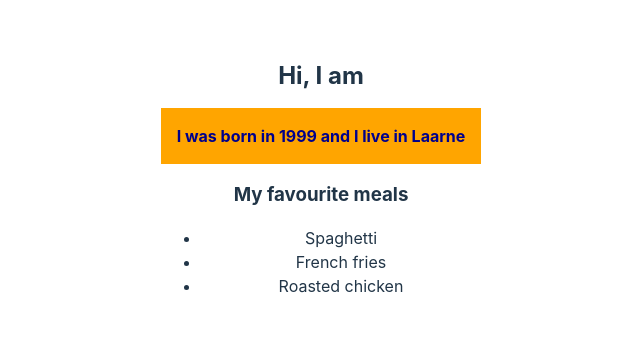
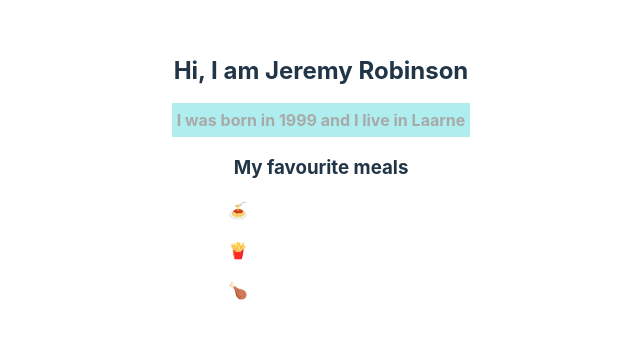
Before and after one commit to Marat200118/start-react, a React (Vite) app: page / in a window 1280 px wide. Shown: the part 221-560 px from the top of the page, without its empty margins (319-959 px from the left). Built offline with nearby package versions, Linux system fonts and the light colour scheme.

Commit message:
4th task completed

```diff
--- a/src/App.jsx
+++ b/src/App.jsx
@@ -1,11 +1,18 @@
 import { Bio } from "./Bio";
-import Meals, { List } from "./Meals";
+import Meals from "./Meals";
+
 
 function App() {
+  const bioData = {
+    name: "Jeremy Robinson",
+    birthPlace: "Laarne",
+    yearOfBirth: 1999,
+  };
+
   return (
     <article>
-      <h2>Hi, I am {name}</h2>
-      <Bio />
+      <h2>Hi, I am {bioData.name}</h2>
+      <Bio birthPlace={bioData.birthPlace} yearOfBirth={bioData.yearOfBirth} />
       <Meals />
     </article>
   );
--- a/src/Bio.jsx
+++ b/src/Bio.jsx
@@ -1,19 +1,14 @@
-export const Bio = () => {
-  const bioData = {
-    birthPlace: "Laarne",
-    yearOfBirth: 1999,
-  };
-
+export const Bio = (props) => {
   return (
     <p
       style={{
-        color: "darkblue",
-        backgroundColor: "orange",
+        color: "darkgrey",
+        backgroundColor: "paleturquoise",
         fontWeight: "bold",
-        padding: "1rem",
+        padding: "0.3rem",
       }}
     >
-      I was born in {bioData.yearOfBirth} and I live in {bioData.birthPlace}
+      I was born in {props.yearOfBirth} and I live in {props.birthPlace}
     </p>
   );
 };
--- a/src/Meals.jsx
+++ b/src/Meals.jsx
@@ -1,11 +1,3 @@
-export const List = () => (
-  <ul>
-    <li>Spaghetti</li>
-    <li>French fries</li>
-    <li>Roasted chicken</li>
-  </ul>
-);
-
 const Meals = () => (
   <section>
     <h3>My favourite meals</h3>
@@ -13,4 +5,27 @@ const Meals = () => (
   </section>
 );
 
+const Meal = (props) => (
+  <li className="meal" style={listStyling}>
+    <span>{props.emoji}</span>
+    <span>{props.name}</span>
+  </li>
+);
+
+const listStyling = {
+  display: 'flex',
+  margin: '1rem',
+  gap: '1rem',
+  color: 'white',
+  listStyle: 'none',
+};
+
+export const List = () => (
+  <ul>
+    <Meal emoji={"🍝"} name="Spaghetti" />
+    <Meal emoji={"🍟"} name="French fries" />
+    <Meal emoji={"🍗"} name="Roasted chicken" />
+  </ul>
+);
+
 export default Meals;
```
